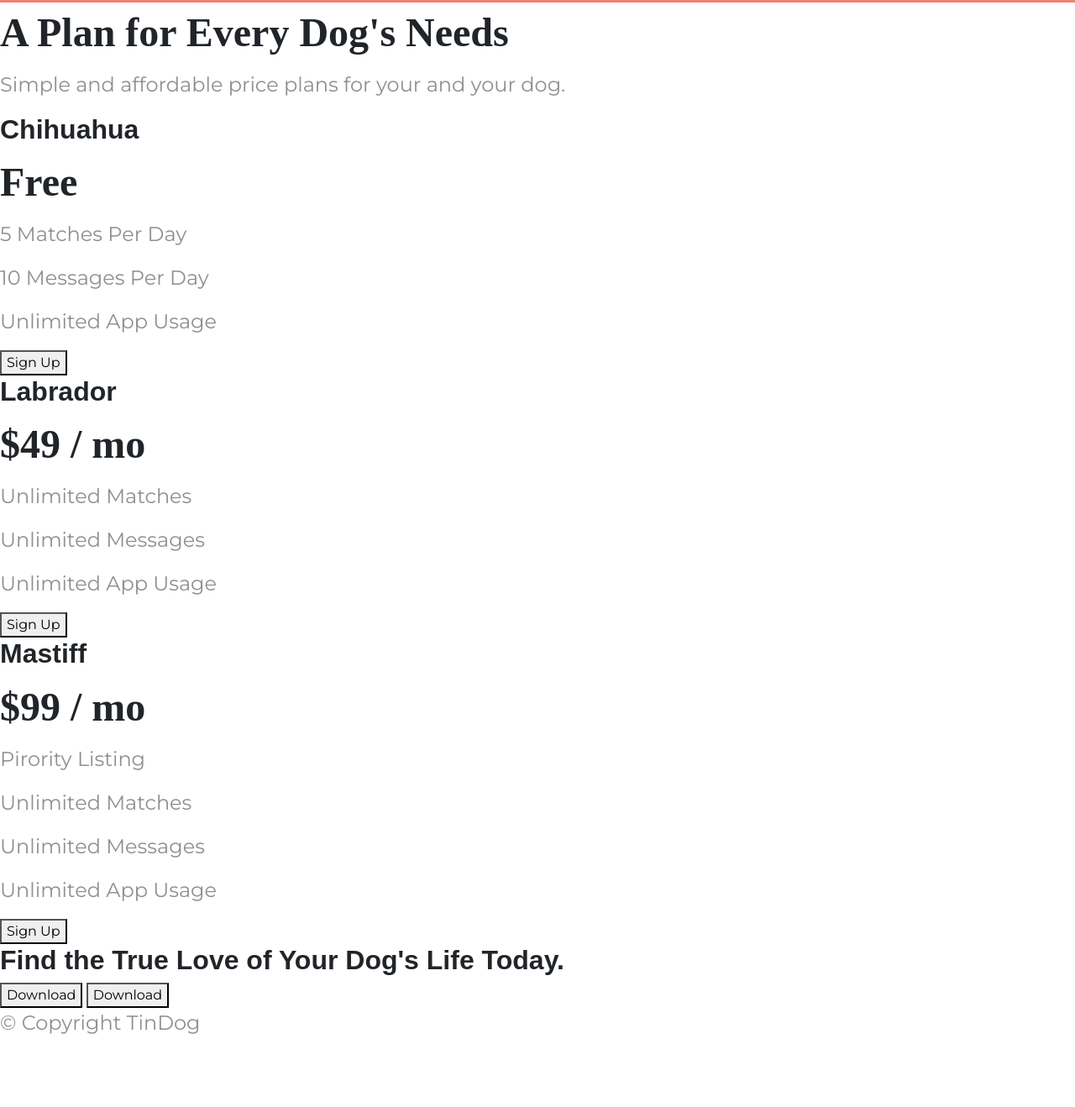
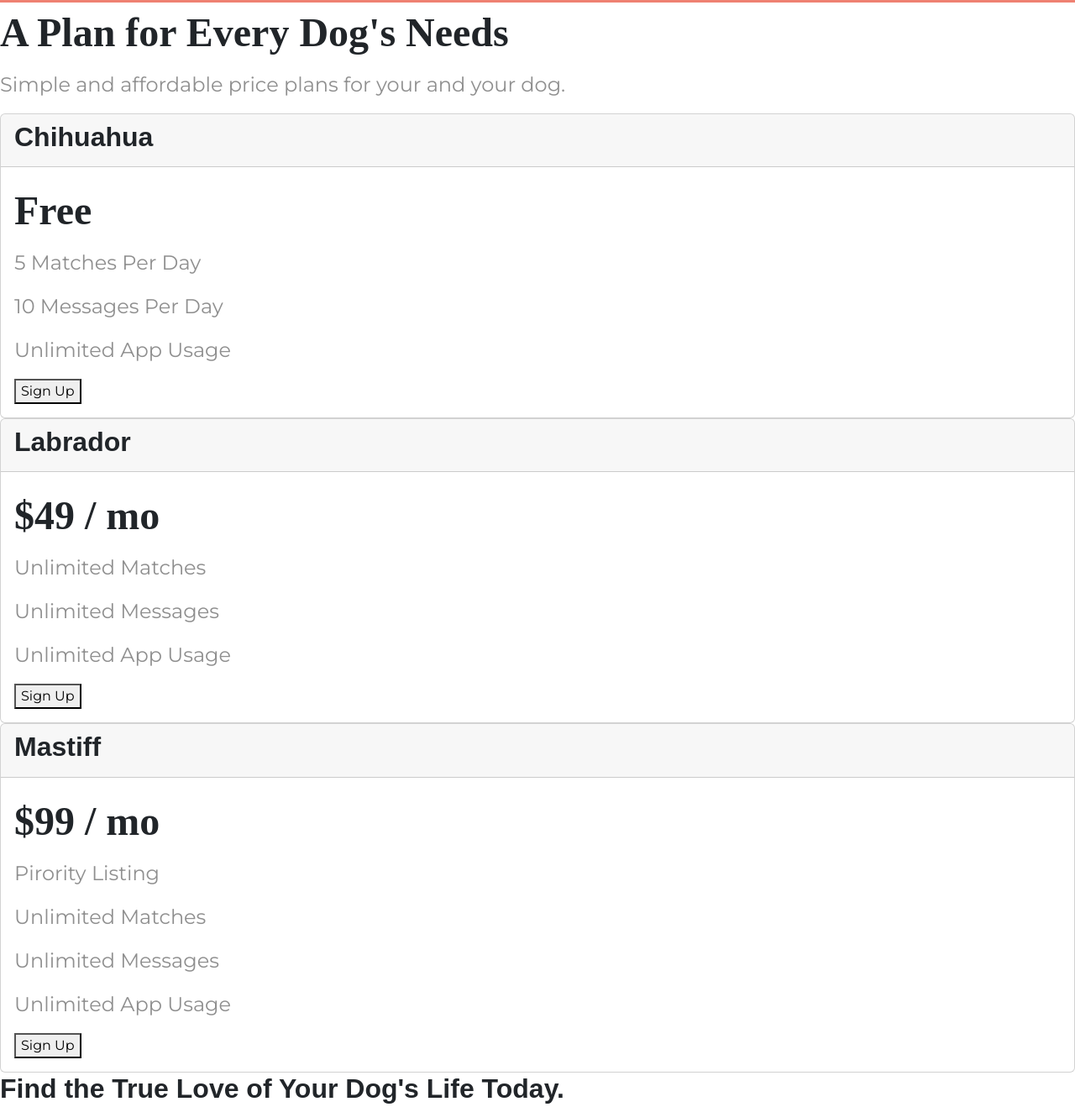
Before and after one commit to Yrishe/Tindog-App, a plain HTML site: page index.html in a window 1280 px wide. Shown: the part 2018-3336 px from the top of the page at 84% size. Before the commit the page ends 3270 px from the top, so only its background shows below. Drawn offline with nearby package versions, Linux system fonts and the light colour scheme.

Commit message:
pricing cards
Pricing cards implementation was started.

```diff
--- a/index.html
+++ b/index.html
@@ -157,31 +157,47 @@
         <h2>A Plan for Every Dog's Needs</h2>
         <p>Simple and affordable price plans for your and your dog.</p>
 
-
+        <!-- <div class="card-deck"> -->
+            <div class="card">
+                <div class="card-header">
                     <h3>Chihuahua</h3>
+                </div>
+                <div class="card-body">
                     <h2>Free</h2>
                     <p>5 Matches Per Day</p>
                     <p>10 Messages Per Day</p>
                     <p>Unlimited App Usage</p>
                     <button type="button">Sign Up</button>
+                </div>
+            </div>
 
-
+            <div class="card">
+                <div class="card-header">
                     <h3>Labrador</h3>
+                </div>
+                <div class="card-body">
                     <h2>$49 / mo</h2>
                     <p>Unlimited Matches</p>
                     <p>Unlimited Messages</p>
                     <p>Unlimited App Usage</p>
                     <button type="button">Sign Up</button>
+                </div>
+            </div>
 
-
+            <div class="card">
+                <div class="card-header">
                     <h3>Mastiff</h3>
+                </div>
+                <div class="card-body">
                     <h2>$99 / mo</h2>
                     <p>Pirority Listing</p>
                     <p>Unlimited Matches</p>
                     <p>Unlimited Messages</p>
                     <p>Unlimited App Usage</p>
                     <button type="button">Sign Up</button>
-
+                </div>
+            </div>
+        <!-- </div> -->
     </section>
 
 
```
Lines whose indentation alone changed are shown as unchanged.
